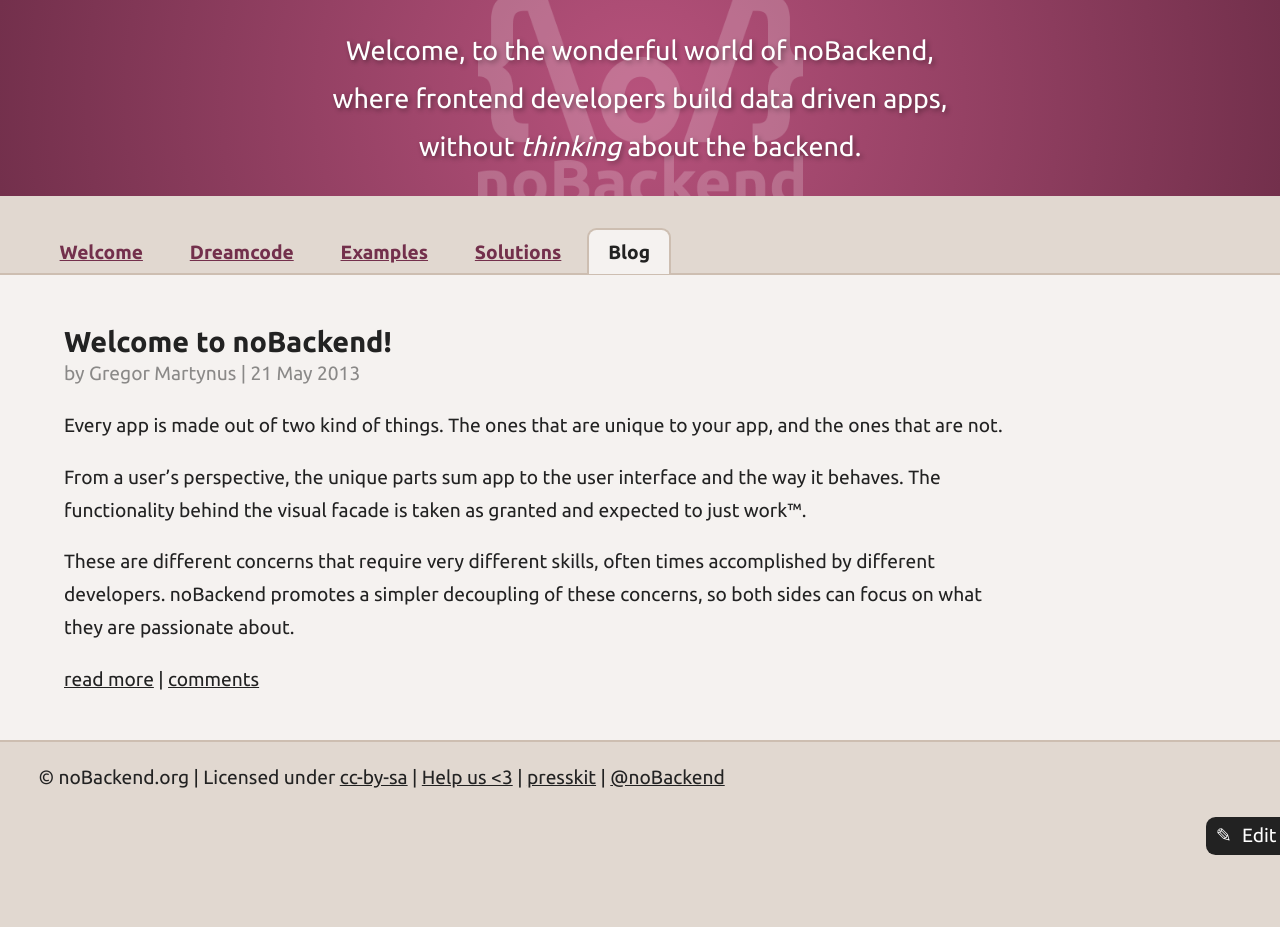
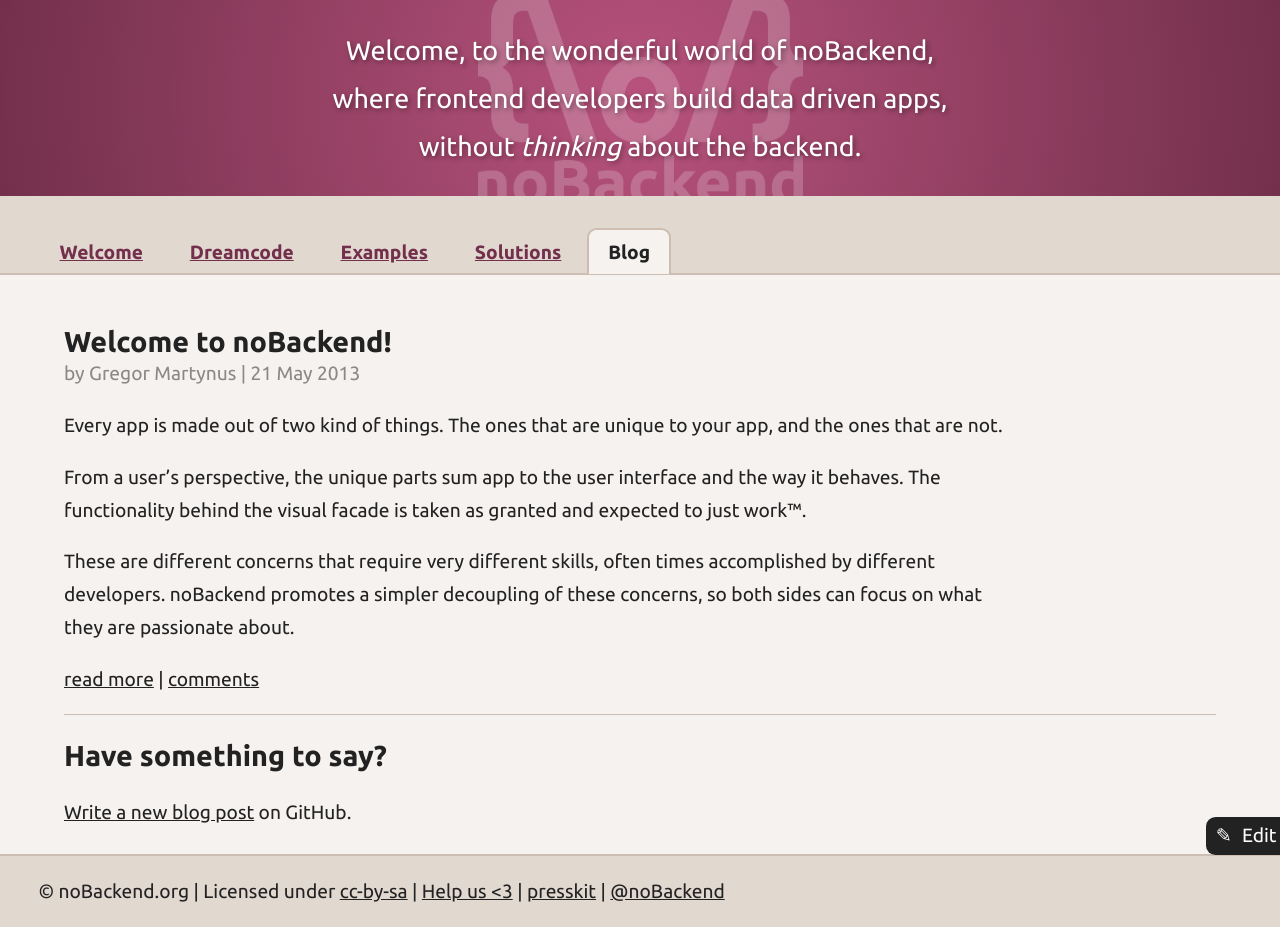
Before and after one commit to noBackend/nobackend.org, a Jekyll site: the page built from blog.html, in a window 1280 px wide. Built offline with Jekyll 4.4.1, drawn with Linux system fonts in a browser that asks for light colours; comment, search, counter and statistics services are not loaded; before the commit the page ends 900 px from its top, so only the background shows below that.

Commit message:
Have something to say? Write a new blog post on github!

```diff
--- a/assets/main.css
+++ b/assets/main.css
@@ -27,6 +27,13 @@
 
 p, li {
   max-width: 50em;
+}
+
+hr {
+  border-color: #CDBEB1;
+  border-style: solid none;
+  border-width: 1px 0 0;
+  margin: 18px 0;
 }
 
 pre[class] {
--- a/blog.html
+++ b/blog.html
@@ -27,6 +27,12 @@
   {% endfor %}
 </section>
 
+<hr>
+
+<h2>Have something to say?</h2>
+
+<a href="{{ site.github_url }}/new/gh-pages/_posts">Write a new blog post</a> on GitHub.
+
 <!-- disqus: adding comment count -->
 <script type="text/javascript">
 (function () {
```
